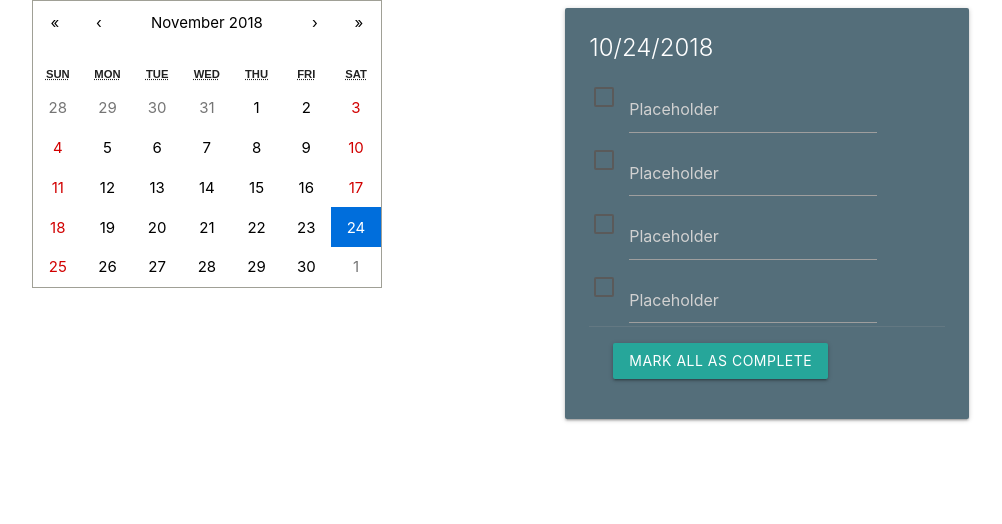
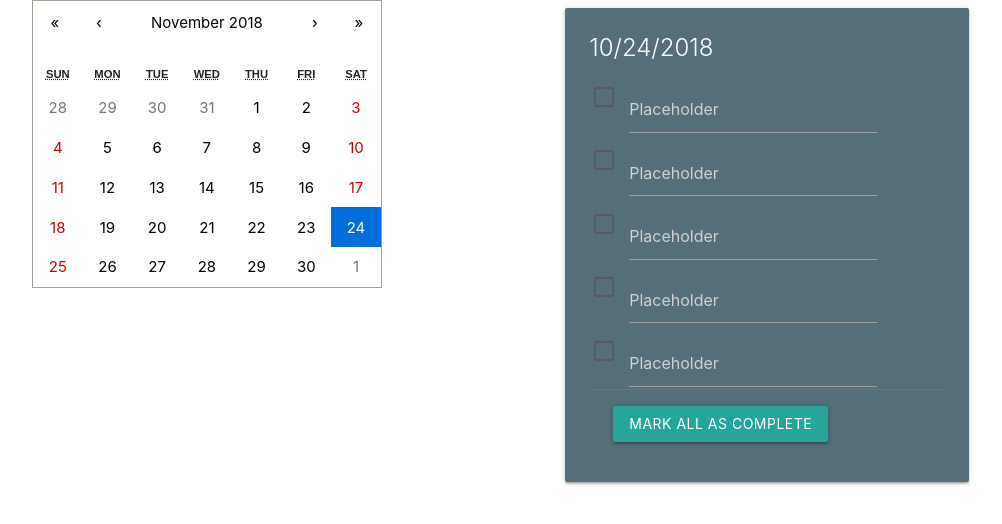
Before and after one commit to noahdkim/Jot, a React (Create React App) app: page / in a window 1280 px wide. Shown: the top 524 px of the page, without its empty margins (86-1088 px from the left). Built offline with nearby package versions, Linux system fonts and the light colour scheme.

Commit message:
add event handlers

```diff
--- a/src/App.js
+++ b/src/App.js
@@ -4,32 +4,30 @@ import React, { Component } from 'react';
 import 'typeface-roboto';
 
 class App extends Component {
-  updateDate = (newDate) => {
-    console.log('updateDate: ' + newDate);
+  updateDate=(newDate) => {
     this.setState({
       date: newDate
     })
   }
 
-  state = {
+  state={
     date: new Date(),
   }
 
   render() {
-    console.log('app state date: ' + this.state.date)
     return (
-      <div class="row">
+      <div className ="row">
         <div className="calendar col s5 offset-s1">
           <Calendar
-          calendarType = "US"
+          calendarType="US"
           changeDate={this.updateDate}
-          date = {this.state.date}
+          date={this.state.date}
           />
         </div>
 
         <div className="note col s4">
               <Note
-              date = {this.state.date}
+              date={this.state.date}
               />
         </div>
       </div>
--- a/src/Item.js
+++ b/src/Item.js
@@ -4,14 +4,18 @@ class Item extends Component {
 
   render(){
     return(
-      <p>
-        <label>
-        <div class="input-field inline">
-          <input type="checkbox" class="filled-in"/>
-          <span><input placeholder="Placeholder" id="first_name" type="text"/></span>
-        </div>
-        </label>
-      </p>
+      <label>
+      <div className="input-field inline">
+        <input type="checkbox" className="filled-in"/>
+        <span>
+          <input placeholder="Placeholder"
+                id={this.props.id}
+                type="text"
+                onKeyPress={this.props.handleKeyPress}
+                />
+          </span>
+      </div>
+      </label>
     );
   }
 
--- a/src/Note.js
+++ b/src/Note.js
@@ -3,24 +3,38 @@ import Item from './Item'
 
 class Note extends Component {
 
+  handleKeyPress=(event) => {
+    if(event.key === 'Enter'){
+      console.log(event.target.id);
+    }
+  }
+
+  componentDidUpdate(prevProps) {
+    // Need to compare getTime otherwise always evaluates to True
+    if (this.props.date.getTime() !== prevProps.date.getTime()) {
+      console.log(this.props.date);
+    }
+  }
+
   render(){
+    const notes = [1, 2, 3, 4, 5];
+    const listItems = notes.map((note) =>
+        <Item id={note} handleKeyPress={this.handleKeyPress} key={note.toString()}/>
+    );
     return(
       <div>
-        <div class="card blue-grey darken-1">
-         <div class="card-content white-text">
-          <span class="card-title">
+        <div className="card blue-grey darken-1">
+         <div className="card-content white-text">
+          <span className="card-title">
             {this.props.date.getMonth()}/
             {this.props.date.getDate()}/
             {this.props.date.getFullYear()}
           </span>
-          <form action="#" autocomplete="off">
-                <Item/>
-                <Item/>
-                <Item/>
-                <Item/>
+          <form action="#" autoComplete="off">
+                {listItems}
           </form>
-          <div class="card-action">
-            <a class="waves-effect waves-light btn">Mark All as Complete</a>
+          <div className="card-action">
+            <a className="waves-effect waves-light btn">Mark All as Complete</a>
           </div>
         </div>
       </div>
```
Also changed, not shown: src/Calendar.js (+3 -4 lines), src/serviceWorker.js (+7 -7 lines), 1 other file (tests, documents, lock files or other folders).
